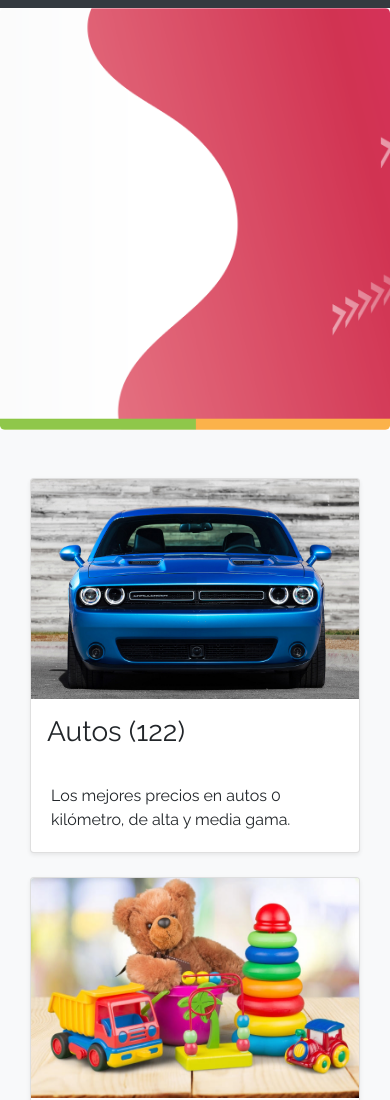
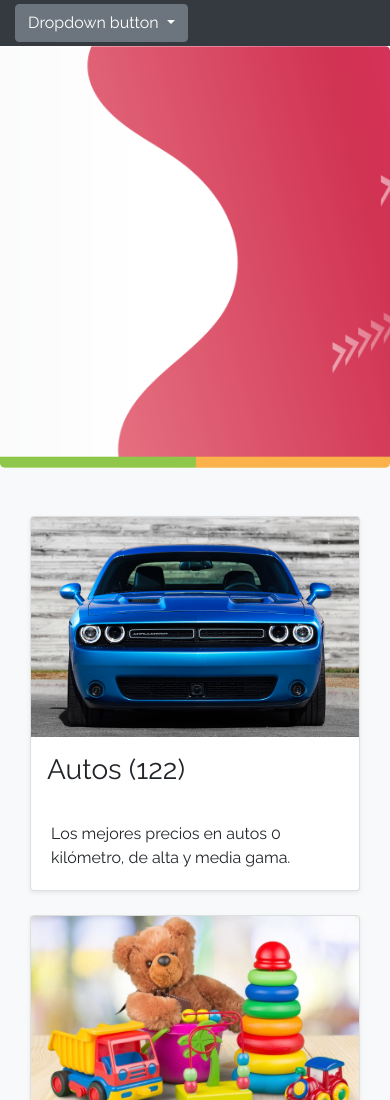
Before and after one commit to manus9/worskpace0, a plain HTML site: page inicio.html in a window 390 px wide. Shown: the top 1100 px of the page. Drawn offline with Linux system fonts and the light colour scheme.

Commit message:
Update inicio.html

```diff
--- a/inicio.html
+++ b/inicio.html
@@ -14,14 +14,23 @@
     <link href="css/styles.css" rel="stylesheet">
   </head>
   <body>
-    <nav class="site-header sticky-top py-1 bg-dark" id="navbar">
+    <nav class="site-header sticky-top py-1 bg-dark">
     <div class="container d-flex flex-column flex-md-row justify-content-between">
       <a class="py-2 d-none d-md-inline-block" href="inicio.html">Inicio</a>
       <a class="py-2 d-none d-md-inline-block" href="categories.html">Categorías</a>
       <a class="py-2 d-none d-md-inline-block" href="products.html">Productos</a>
       <a class="py-2 d-none d-md-inline-block" href="sell.html">Vender</a>
       <a class="py-2 d-none d-md-inline-block" href="cart.html">Mi carrito</a>
-        <a class="py-2 d-none d-md-inline-block" id="user" style= "color: white;"></a>
+      <div class="dropdown">
+        <button class="btn btn-secondary dropdown-toggle" type="button" id="dropdownMenuButton" data-toggle="dropdown" aria-haspopup="true" aria-expanded="false">
+          Dropdown button
+        </button>
+        <div class="dropdown-menu" aria-labelledby="dropdownMenuButton">
+          <a class="dropdown-item" href="cart.html">Mi carrito</a>
+          <a class="dropdown-item" href="my-profile.html">Perfil</a>
+          <a class="dropdown-item" id="logOut" href="index.html">Cerrar sesión</a>
+        </div>
+      </div>
     </div>
   </nav>
     <main role="main">
```
Lines whose indentation alone changed are shown as unchanged.
